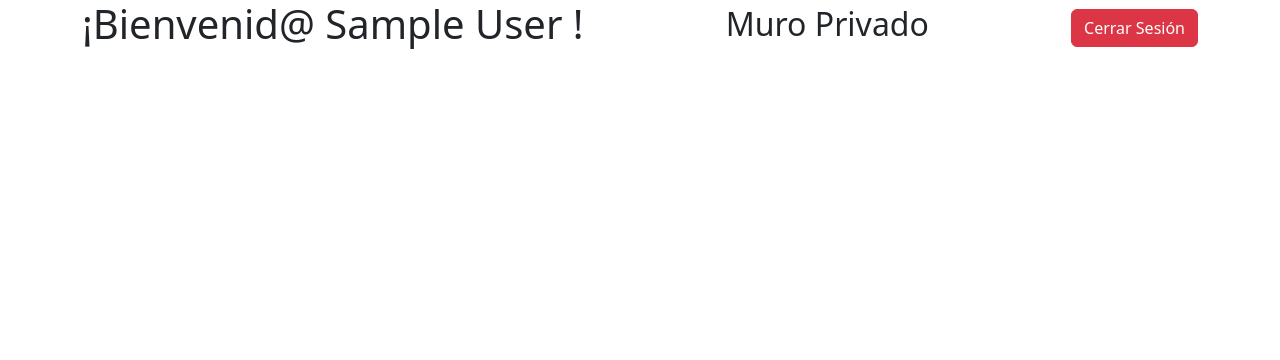
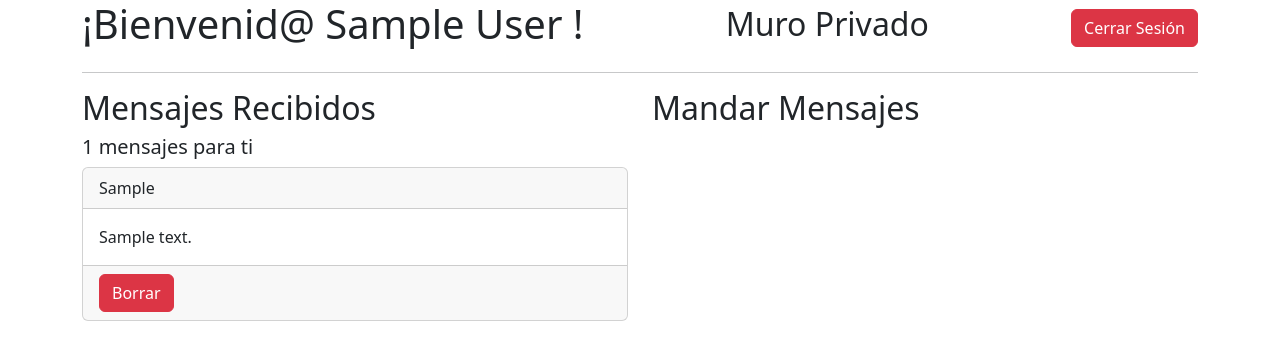
Before and after one commit to cindychateau/Python-AngloAmerican, a Flask app: page /dashboard in a window 1280 px wide. Shown: the top 360 px of the page. Run offline with Flask 3, Linux system fonts and the light colour scheme; the visitor is signed in with stand-in values (Sample User, id 1); tables that the repository leaves empty hold one stand-in row (values such as "Sample post").

Commit message:
Muro Privado2

```diff
--- a/4.- Flask/muro_privado/flask_app/controllers/users_controller.py
+++ b/4.- Flask/muro_privado/flask_app/controllers/users_controller.py
@@ -47,7 +47,14 @@ def dashboard():
     #Función que en base al ID regrese la instancia del usuario
     form = {"id": session['user_id']}
     user = User.get_by_id(form)
-    return render_template('dashboard.html', user=user)
+
+    #Lista con todos los mensajes que el usuario recibió
+    messages = Message.get_my_messages(form)
+
+    #Lista con todos los usuarios
+    all_users = User.get_all()
+
+    return render_template('dashboard.html', user=user, all_users=all_users, messages=messages)
 
 @app.route('/login', methods=['POST'])
 def login():
--- a/4.- Flask/muro_privado/flask_app/models/messages.py
+++ b/4.- Flask/muro_privado/flask_app/models/messages.py
@@ -13,4 +13,29 @@ class Message:
         self.sender_id = data['sender_id']
         self.receiver_id = data['receiver_id']
 
-        #2 propiedades extra - Sender Name, Receiver Name (LEFT JOIN)
+        #1 propiedad extra
+        self.sender_name = data['sender_name']
+
+    @classmethod
+    def save(cls, form):
+        #form = {"content": "¡Hola!", "sender_id": MI ID, "receiver_id": ID de la persona que recibe}
+        query = "INSERT INTO messages (content, sender_id, receiver_id) VALUES(%(content)s, %(sender_id)s, %(receiver_id)s)"
+        result = connectToMySQL('esquema_muroprivado').query_db(query, form)
+        return result
+
+    @classmethod
+    def get_my_messages(cls, form):
+        #form = {"id": 1}
+        query = "SELECT messages.*, users.first_name as sender_name FROM messages JOIN users ON sender_id = users.id WHERE receiver_id = %(id)s"
+        results = connectToMySQL('esquema_muroprivado').query_db(query, form) #Lista de diccionarios
+        messages = []
+        for message in results:
+            messages.append(cls(message))
+        return messages
+
+    @classmethod
+    def eliminate(cls, form):
+        #form = {"id": 1}
+        query = "DELETE FROM messages WHERE id = %(id)s"
+        result = connectToMySQL('esquema_muroprivado').query_db(query, form)
+        return result
--- a/4.- Flask/muro_privado/flask_app/models/users.py
+++ b/4.- Flask/muro_privado/flask_app/models/users.py
@@ -83,3 +83,13 @@ class User:
         #result = [ {"id": 1, "first_name": "Elena", "last_name": "De Troya"......} ]
         user = cls(result[0])
         return user
+
+    @classmethod
+    def get_all(cls):
+        query = "SELECT * FROM users ORDER BY first_name ASC" #ASC:A-Z 1-10000    DESC: Z-A 10000-1
+        results = connectToMySQL('esquema_muroprivado').query_db(query) #Regresa lista de diccionarios
+        users = []
+        for u in results:
+            #u = {"id": 1, "first_name": "Juana".......}
+            users.append(cls(u)) #1.- cls(u) Crea una instancia en base al diccionario. 1.- users.append Agrega la instancia a la lista users
+        return users #Lista de instancias de user
--- a/4.- Flask/muro_privado/flask_app/templates/dashboard.html
+++ b/4.- Flask/muro_privado/flask_app/templates/dashboard.html
@@ -13,6 +13,44 @@
             <h2>Muro Privado</h2>
             <a href="/logout" class="btn btn-danger">Cerrar Sesión</a>
         </header>
+        <hr>
+        <div class="row">
+            <!-- Mis mensajes -->
+            <div class="col-6">
+                <h2>Mensajes Recibidos</h2>
+                <h5>{{messages|length}} mensajes para ti</h5>
+                {% for message in messages %}
+                    <div class="card mb-4">
+                        <div class="card-header">{{message.sender_name}}</div>
+                        <div class="card-body">{{message.content}}</div>
+                        <div class="card-footer">
+                            <a href="/delete_message/{{message.id}}" class="btn btn-danger">Borrar</a>
+                        </div>
+                    </div>
+                {% endfor %}
+            </div>
+            <!-- Enviar mensajes -->
+            <div class="col-6">
+                <h2>Mandar Mensajes</h2>
+                {% for u in all_users %}
+
+                    {% if u.id != session['user_id'] %}
+
+                        <form action="/send_message" method="post">
+                            <label>Mensaje para {{u.first_name}} </label>
+                            <textarea class="form-control" name="content"></textarea>
+
+                            <input type="hidden" name="sender_id" value="{{session['user_id']}}" >
+                            <input type="hidden" name="receiver_id" value="{{u.id}}" >
+
+                            <input type="submit" value="Enviar Mensaje" class="btn btn-success mt-3">
+                        </form>
+                        <hr>
+                    {% endif %}
+
+                {% endfor %}
+            </div>
+        </div>
     </div>
 </body>
 </html>
```
Also changed, not shown: 4.- Flask/muro_privado/flask_app/controllers/messages_controller.py (+22 -0 lines).
